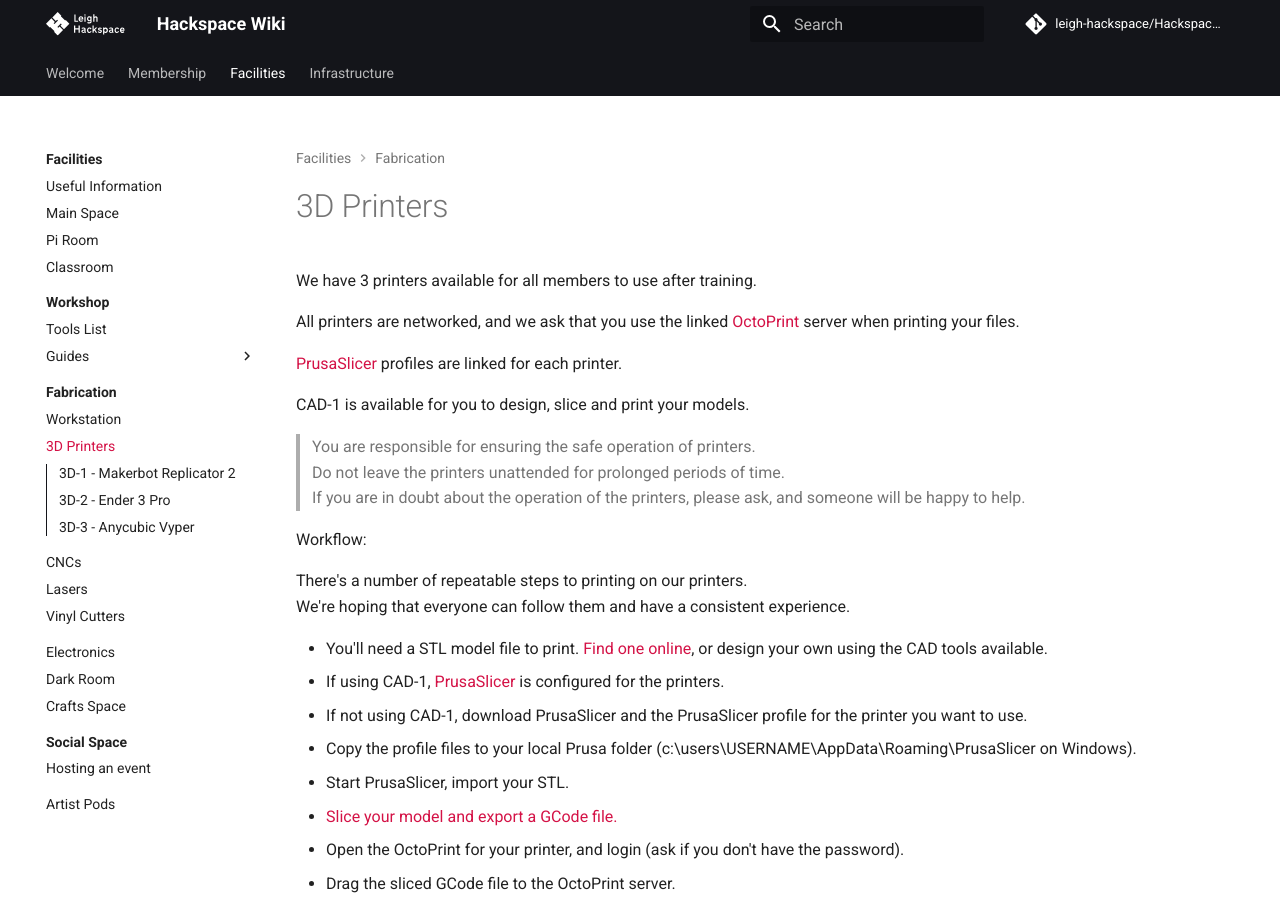
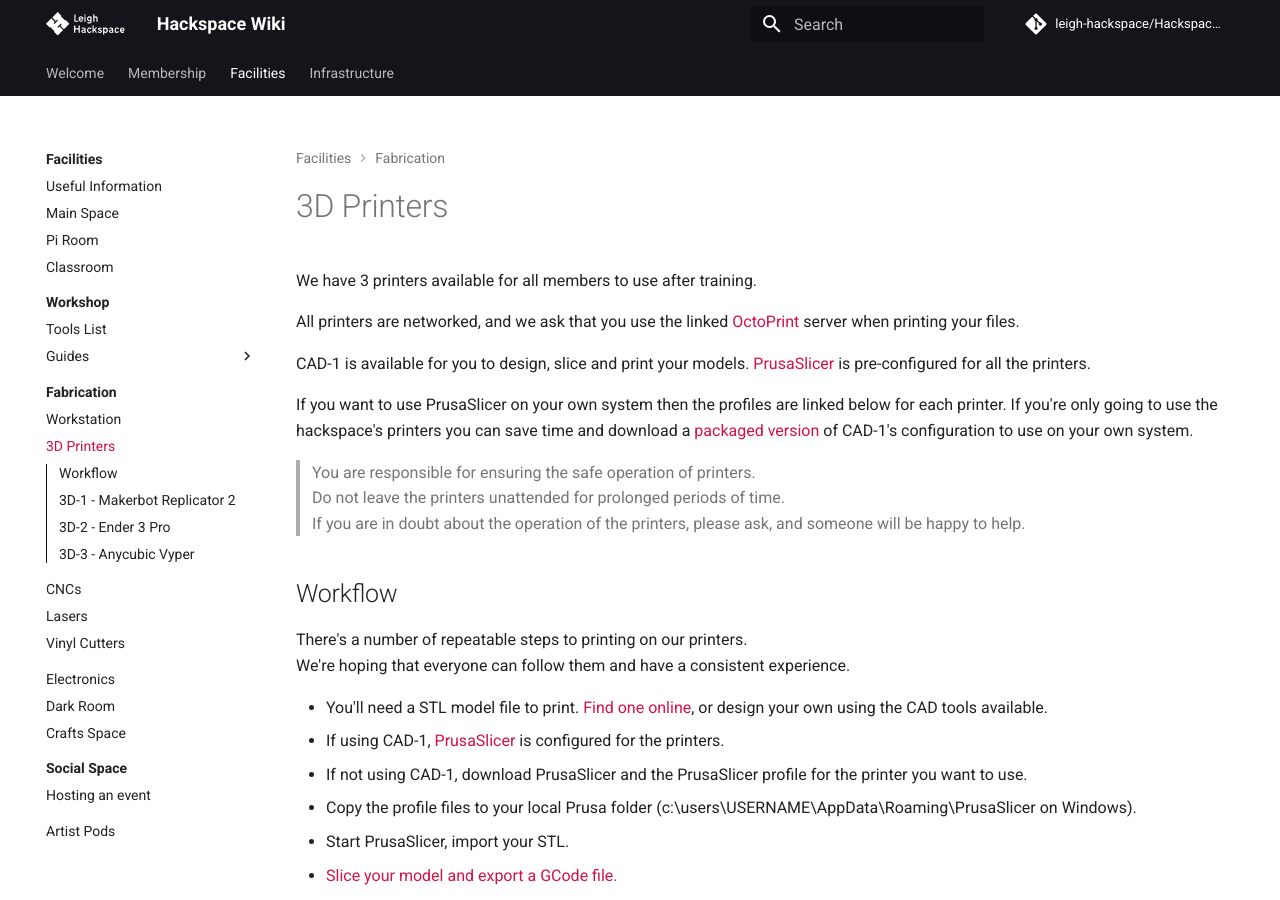
Before and after one commit to leigh-hackspace/HackspaceWiki, an MkDocs documentation site: the page built from docs/facilities/fabrication/3d_printers.md, in a window 1280 px wide and 900 px high. Built offline with MkDocs 1.6.1 and Material for MkDocs 9.7.7, drawn with Linux system fonts in a browser that asks for light colours; comment, search, counter and statistics services are not loaded; the version menu is left out.

Commit message:
Add PrusaSlicer config

```diff
--- a/docs/facilities/fabrication/3d_printers.md
+++ b/docs/facilities/fabrication/3d_printers.md
@@ -4,9 +4,9 @@
 
 All printers are networked, and we ask that you use the linked [OctoPrint](https://octoprint.org/) server when printing your files.
 
-[PrusaSlicer](https://www.prusa3d.com/page/prusaslicer_424/) profiles are linked for each printer.
+CAD-1 is available for you to design, slice and print your models. [PrusaSlicer](https://www.prusa3d.com/page/prusaslicer_424/) is pre-configured for all the printers.
 
-CAD-1 is available for you to design, slice and print your models.
+If you want to use PrusaSlicer on your own system then the profiles are linked below for each printer. If you're only going to use the hackspace's printers you can save time and download a [packaged version](config/PrusaSlicer.zip) of CAD-1's configuration to use on your own system.
 
 > You are responsible for ensuring the safe operation of printers.
 > Do not leave the printers unattended for prolonged periods of
@@ -14,8 +14,7 @@
 > If you are in doubt about the operation of the printers, please ask, and
 > someone will be happy to help.
 
-
-Workflow:
+## Workflow
 
 There's a number of repeatable steps to printing on our printers.
 We're hoping that everyone can follow them and have a consistent experience.
```
Also changed, not shown: 1 other file.
